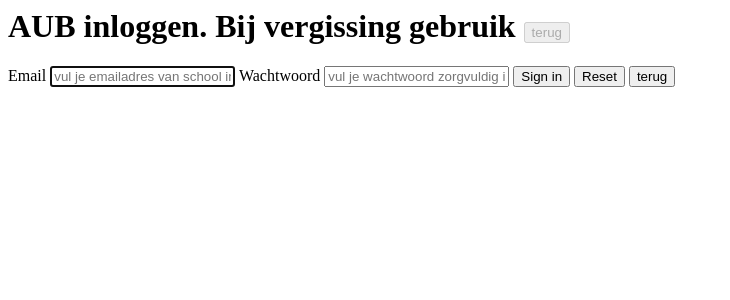
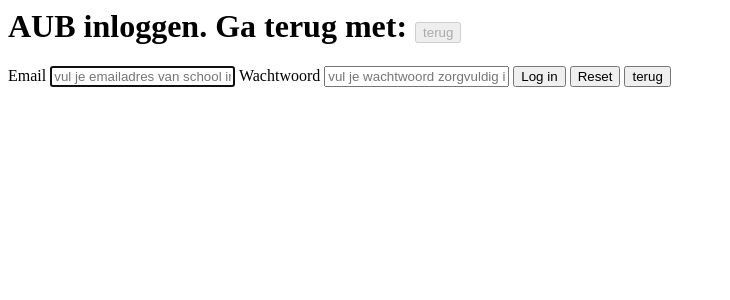
Before and after one commit to vanhensbergen/smoelenboek, a Symfony app: template templates/visitor/includes/login-form.incl.twig in a window 1280 px wide. Shown: the top 300 px of the page, without its empty margins (0-730 px from the left). Run offline with Twig, Linux system fonts and the light colour scheme; the template is opened without the code that fills it, so the values that code supplies are empty; some libraries are stand-ins or nearby versions.

Commit message:
versie 42 Defaultcontroller hernoemd login messages in nederlands gezet

```diff
--- a/src/Controller/DefaultController.php
+++ b/src/Controller/VisitorController.php
@@ -10,7 +10,7 @@ namespace App\Controller {
     use Symfony\Component\Routing\Annotation\Route;
     use Symfony\Component\Security\Http\Authentication\AuthenticationUtils;
 
-    class DefaultController extends AbstractController
+    class VisitorController extends AbstractController
     {
         /**
          * @Route("/", name="visitor_home")
--- a/templates/visitor/includes/login-form.incl.twig
+++ b/templates/visitor/includes/login-form.incl.twig
@@ -1,6 +1,7 @@
 
 <div class="row justify-content-center" >
     <form action="{{ path('visitor_home') }}"  method="post" class="col-10 bg-light p-5 border border-primary rounded m-4">
+        <h1 class="h3 mb-3 font-weight-normal">AUB inloggen. Ga terug met:  <button class="btn btn-lg btn-danger mt-2 ml-1" disabled type="button">terug</button></h1>
         {% if error  %}
             <div class="alert alert-danger" id="error_div">{{ error.messageKey|trans(error.messageData, 'security') }}</div>
         {% endif %}
@@ -10,9 +11,6 @@
                 You are logged in as {{ app.user.username }}, <a href="{{ path('app_logout') }}">Logout</a>
             </div>
         {% endif %}
-
-
-        <h1 class="h3 mb-3 font-weight-normal">AUB inloggen. Bij vergissing gebruik <button class="btn btn-lg btn-danger mt-2 ml-1" disabled type="button">terug</button></h1>
         <label for="inputEmail">Email</label>
         <input type="email" value="{{ last_username }}" placeholder="vul je emailadres van school in" name="email" id="inputEmail" class="form-control" required autofocus>
         <label for="inputPassword">Wachtwoord</label>
@@ -20,9 +18,7 @@
 
         <input type="hidden" name="_csrf_token" value="{{ csrf_token('authenticate') }}">
 
-        <button class="btn btn-lg btn-primary mt-2" type="submit">
-            Sign in
-        </button>
+        <button class="btn btn-lg btn-primary mt-2" type="submit">Log in</button>
         <button class="btn btn-lg btn-primary mt-2 mr-1" type="reset">Reset</button>
         <button class="btn btn-lg btn-danger mt-2 ml-1" id="hide_scherm_button" type="button">terug</button>
     </form>
```
Also changed, not shown: src/Security/LoginFormAuthenticator.php (+7 -2 lines).
